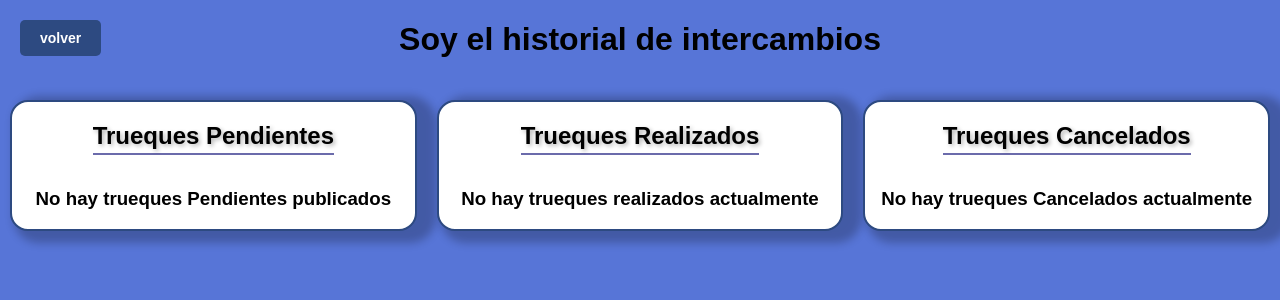
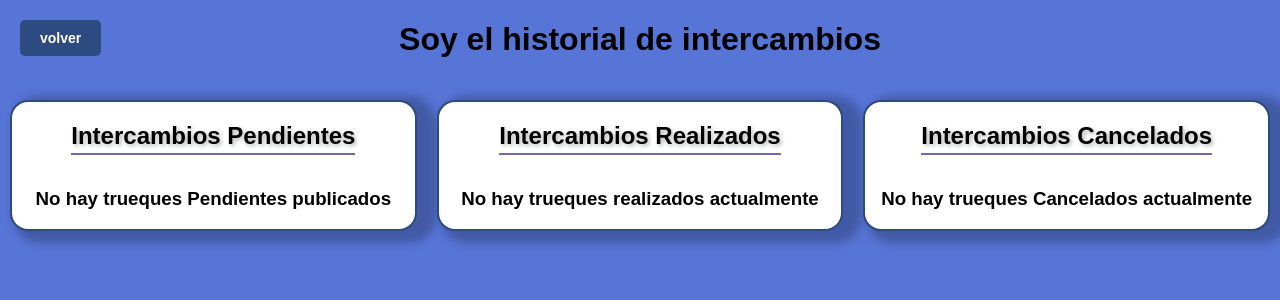
Before and after one commit to JJuanVolpe/Ferreplus, a Django app: page /historial-intercambios/ in a window 1280 px wide. Shown: the top 300 px of the page. Run offline with Django 4.2, Linux system fonts and the light colour scheme; data that the repository does not hold is empty.

Commit message:
mejora en el menu de intercambio

```diff
--- a/myapp/templates/Historial_De_Intercambios.html
+++ b/myapp/templates/Historial_De_Intercambios.html
@@ -30,7 +30,7 @@
 
   <div class="panel-container">
     <div class="panel">
-      <h2>Trueques Pendientes</h2>
+      <h2>Intercambios Pendientes</h2>
       {% if trueques_pendientes %}
         {% for trueque in trueques_pendientes %}
             <div class="product-container">
@@ -62,7 +62,7 @@
     </div>
 
     <div class="panel">
-      <h2>Trueques Realizados</h2>
+      <h2>Intercambios Realizados</h2>
       {% if trueques_realizados %}
         {% for trueque in trueques_realizados %}
             <div class="product-container">
@@ -89,7 +89,7 @@
 
     <div class="panel">
 
-      <h2>Trueques Cancelados</h2>
+      <h2>Intercambios Cancelados</h2>
       {% if trueques_cancelados %}
         {% for trueque in trueques_cancelados %}
             <div class="product-container">
```
